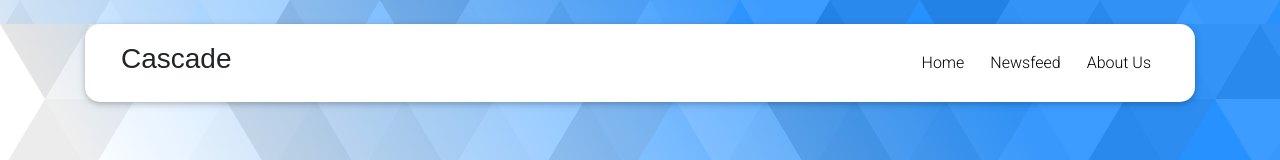
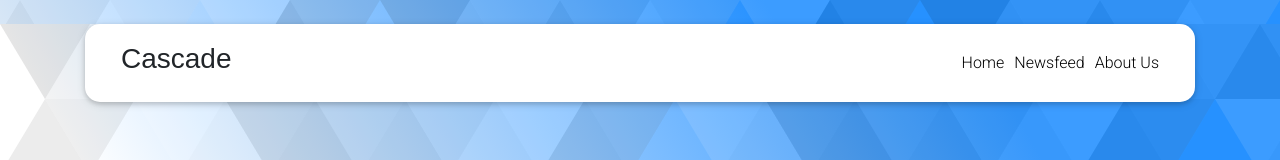
Before and after one commit to AlexWestIsBest/cascade-front-end, a React (Create React App) app: page /login in a window 1280 px wide. Shown: the top 160 px of the page. Built offline with nearby package versions, Linux system fonts and the light colour scheme; no server answers; a web font is replaced by a local one.

Commit message:
Add logout comp. Fix nav menu redirects

```diff
--- a/public/index.html
+++ b/public/index.html
@@ -9,7 +9,6 @@
       name="description"
       content="Web site created using create-react-app"
     />
-    <link rel="apple-touch-icon" href="%PUBLIC_URL%/logo192.png" />
     <!--
       manifest.json provides metadata used when your web app is installed on a
       user's mobile device or desktop. See https://developers.google.com/web/fundamentals/web-app-manifest/
@@ -24,6 +23,8 @@
       work correctly both with client-side routing and a non-root public URL.
       Learn how to configure a non-root public URL by running `npm run build`.
     -->
+    <!-- Bootstrap Icons CSS -->
+    <link href="https://cdn.jsdelivr.net/npm/bootstrap-icons@1.10.3/font/bootstrap-icons.css" rel="stylesheet">
     <title>Cascade</title>
   </head>
   <body>
--- a/src/App.js
+++ b/src/App.js
@@ -1,5 +1,6 @@
 import { useState } from 'react';
 import Navigation from './components/Navigation';
+import Logout from './components/Logout';
 import Main from './components/Main';
 import Footer from './components/Footer';
 //bootstrap
@@ -13,6 +14,11 @@ function App() {
       <div className= "container">
         <Navigation
           user={user}
+          setUser={setUser}
+        />
+        <Logout
+          user={user}
+          setUser={setUser}
         />
         <Main
           user={user}
--- /dev/null
+++ b/src/components/Logout.js
@@ -0,0 +1,29 @@
+import { useNavigate } from 'react-router-dom';
+import { logOut } from '../firebase';
+
+const Logout = ({ user, setUser }) => {
+    const navigate = useNavigate();
+
+    // logout function
+    const handleLogout = () => {
+        logOut()
+        setUser(null)
+        navigate('/login')
+    }
+
+    if (!user) {
+        <div className="logoutBtn">Not logged in.</div>
+    } else {
+        return (
+            <div className="logoutBtn">
+                <button
+                    type="button"
+                    className='btn btn-sm btn-primary'
+                    onClick={handleLogout}>
+                    <span className="bi bi-box-arrow-left"></span></button>
+            </div>
+        );
+    }
+}
+
+export default Logout;
--- a/src/components/Navigation.js
+++ b/src/components/Navigation.js
@@ -1,6 +1,7 @@
 import React, { useState } from 'react';
 import { MDBIcon} from 'mdbreact';
 import 'bootstrap/dist/css/bootstrap.css';
+import { NavLink } from 'react-router-dom';
 import {
     MDBContainer,
     MDBNavbar,
@@ -8,14 +9,11 @@ import {
     MDBNavbarToggler,
     MDBNavbarNav,
     MDBNavbarItem,
-    MDBNavbarLink,
+    // MDBNavbarLink,
     MDBCollapse
   } from 'mdb-react-ui-kit';
 
-
-
-
-const Navigation = (props) => {
+const Navigation = ({ user, setUser}) => {
 
     const [showNav, setShowNav] = useState(false);
 
@@ -35,20 +33,33 @@ const Navigation = (props) => {
                     <MDBCollapse navbar show={showNav}>
                     <MDBNavbarNav>
                         <MDBNavbarItem>
-                        <MDBNavbarLink active aria-current='page' href='/'>
+                            <NavLink
+                                to="/"
+                                >Home
+                            </NavLink>
+                        {/* <MDBNavbarLink active aria-current='page' href='/'>
                             Home
-                        </MDBNavbarLink>
+                        </MDBNavbarLink> */}
                         </MDBNavbarItem>
                         <MDBNavbarItem>
-                        <MDBNavbarLink href='/newsfeed'>Newsfeed</MDBNavbarLink>
+                            <NavLink
+                                to="newsfeed"
+                                >Newsfeed
+                            </NavLink>
+                        {/* <MDBNavbarLink href='/newsfeed'>Newsfeed</MDBNavbarLink> */}
                         </MDBNavbarItem>
                         <MDBNavbarItem>
-                        <MDBNavbarLink href='/about'>About Us</MDBNavbarLink>
+                            <NavLink
+                                to="about"
+                                >About Us
+                            </NavLink>
+                        {/* <MDBNavbarLink href='/about'>About Us</MDBNavbarLink> */}
                         </MDBNavbarItem>
                     </MDBNavbarNav>
                     </MDBCollapse>
                 </MDBContainer>
             </MDBNavbar>
+
           </>
         );
 
```
